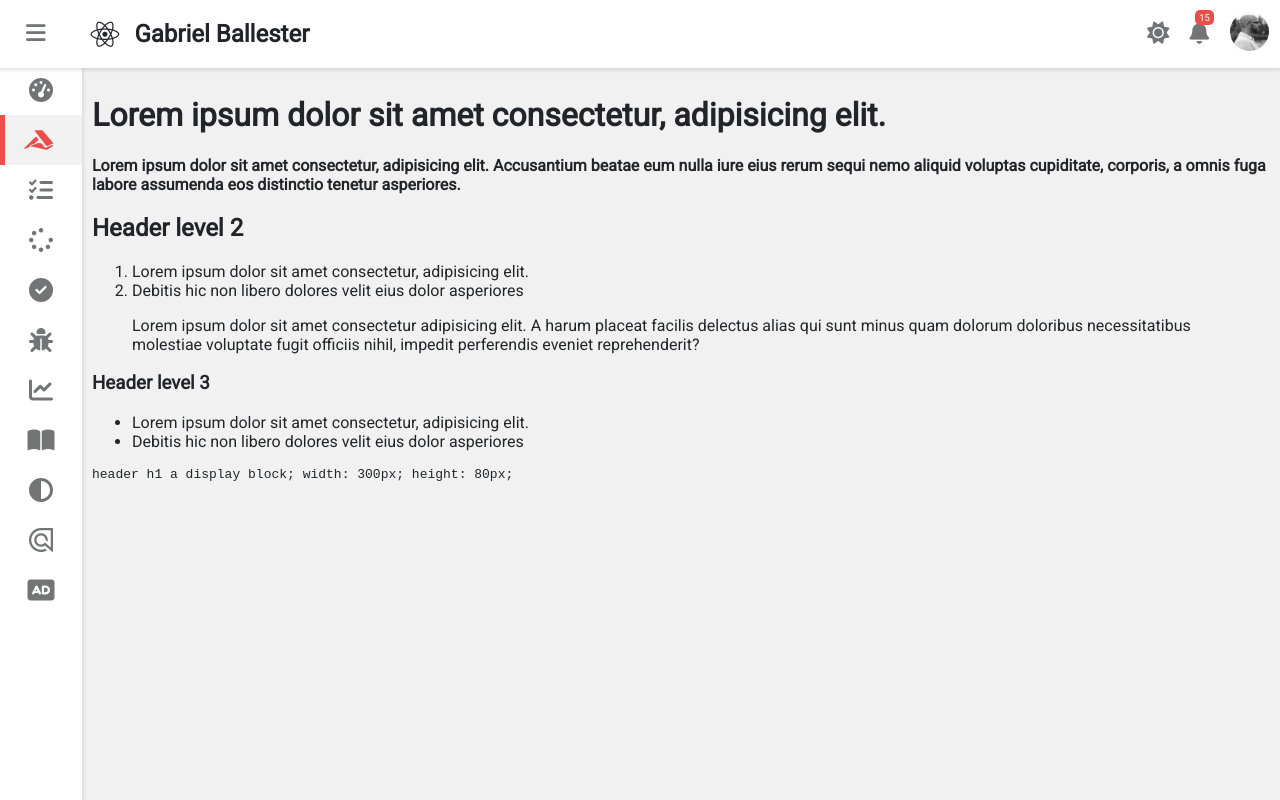
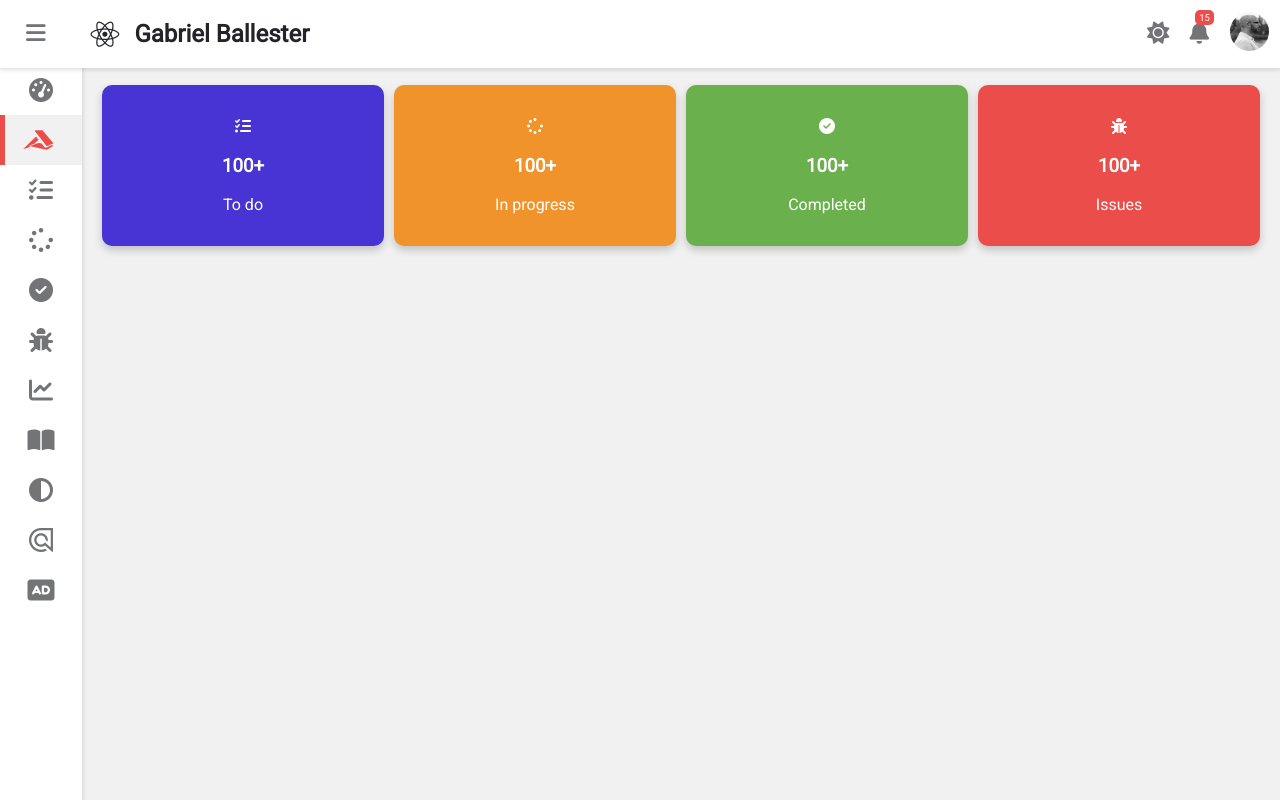
Before and after one commit to gabyballester/react-panel-admin-v3-dark-light-modes-cssgrid, a React (Create React App) app: page / in a window 1280 px wide. Built offline with nearby package versions, Linux system fonts and the light colour scheme.

Commit message:
Counter row

```diff
--- a/src/_variables.css
+++ b/src/_variables.css
@@ -4,11 +4,13 @@
 	--warning-color: #f0932b;
 	--danger-color: #eb4d4b;
 
+	--light-ultra-color: white;
 	--light-color: #212529;
 	--light-second-color: #727475;
 	--light-background: #ffffff;
 	--light-second-background: #f1f1f1;
 
+	--dark-ultra-color: black;
 	--dark-color: #909090;
 	--dark-second-color: #f5f6fa;
 	--dark-background: #23242D;
--- a/src/components/Main.css
+++ b/src/components/Main.css
@@ -12,11 +12,63 @@
   margin-left: 250px;
 }
 
+.bg-primary {
+  background: var(--primary-color);
+}
+
+.bg-success {
+  background: var(--success-color);
+}
+
+.bg-warning {
+  background: var(--warning-color);
+}
+
+.bg-danger {
+  background: var(--danger-color);
+}
+
+.row {
+  padding: 10px;
+  display: grid;
+  grid-gap: 10px;
+  /* grid-template-columns: repeat(4, 1fr); */
+}
+
+.counter {
+	padding: 16px;
+	text-align: center;
+	color: #fff;
+	border-radius: 10px;
+	box-shadow: 0 4px 8px 0 rgba(0,0,0,0.2);
+}
+
+@media only screen and (min-width: 992px) {}
+
+/* Small devices >= 600px */
 @media screen and (max-width: 600px) {
-  .wrapper{
+  .wrapper {
     margin-left: 0;
   }
+
   .wrapper.expand {
     margin-left: 0;
   }
+  .row {
+    grid-template-columns: repeat(1, 1fr);
+  }
 }
+
+/* Medium devices  >= 670px */
+@media screen and (min-width: 670px) {
+  .row {
+    grid-template-columns: repeat(2, 1fr);
+  }
+}
+
+/* laptops/desktops >= 1024px */
+@media screen and (min-width: 1024px) {
+  .row {
+    grid-template-columns: repeat(4, 1fr);
+  }
+}
--- a/src/components/Main.js
+++ b/src/components/Main.js
@@ -6,37 +6,44 @@ const Main = ({ showSidebar }) => {
 
   return (
     <div className={sidebarContainer}>
-      <h1>Lorem ipsum dolor sit amet consectetur, adipisicing elit.</h1>
-
-      <p><strong>
-        Lorem ipsum dolor sit amet consectetur, adipisicing elit. Accusantium beatae eum nulla iure eius rerum sequi nemo aliquid voluptas cupiditate, corporis, a omnis fuga labore assumenda eos distinctio tenetur asperiores.
-        </strong></p>
-
-      <h2>Header level 2</h2>
-
-      <ol>
-        <li>Lorem ipsum dolor sit amet consectetur, adipisicing elit.</li>
-        <li>Debitis hic non libero dolores velit eius dolor asperiores </li>
-      </ol>
-
-      <blockquote>
-        <p>Lorem ipsum dolor sit amet consectetur adipisicing elit. A harum placeat facilis delectus alias qui sunt minus quam dolorum doloribus necessitatibus molestiae voluptate fugit officiis nihil, impedit perferendis eveniet reprehenderit?</p>
-      </blockquote>
-
-      <h3>Header level 3</h3>
-
-      <ul>
-        <li>Lorem ipsum dolor sit amet consectetur, adipisicing elit.</li>
-        <li>Debitis hic non libero dolores velit eius dolor asperiores </li>
-      </ul>
-
-      <pre>
-        header h1 a
-        display block;
-        width: 300px;
-        height: 80px;
-      </pre>
-
+      <div className="row">
+        <div className="col">
+          <div className="counter bg-primary">
+            <p>
+              <i class="fas fa-tasks"></i>
+            </p>
+            <h3>100+</h3>
+            <p>To do</p>
+          </div>
+        </div>
+        <div className="col">
+          <div className="counter bg-warning">
+            <p>
+              <i class="fas fa-spinner"></i>
+            </p>
+            <h3>100+</h3>
+            <p>In progress</p>
+          </div>
+        </div>
+        <div className="col">
+          <div className="counter bg-success">
+            <p>
+              <i class="fas fa-check-circle"></i>
+            </p>
+            <h3>100+</h3>
+            <p>Completed</p>
+          </div>
+        </div>
+        <div className="col">
+          <div className="counter bg-danger">
+            <p>
+              <i class="fas fa-bug"></i>
+            </p>
+            <h3>100+</h3>
+            <p>Issues</p>
+          </div>
+        </div>
+      </div>
     </div>
   )
 }
```
Also changed, not shown: src/components/MainOld.css (added, +22 -0 lines), src/components/MainOld.js (added, +44 -0 lines).
